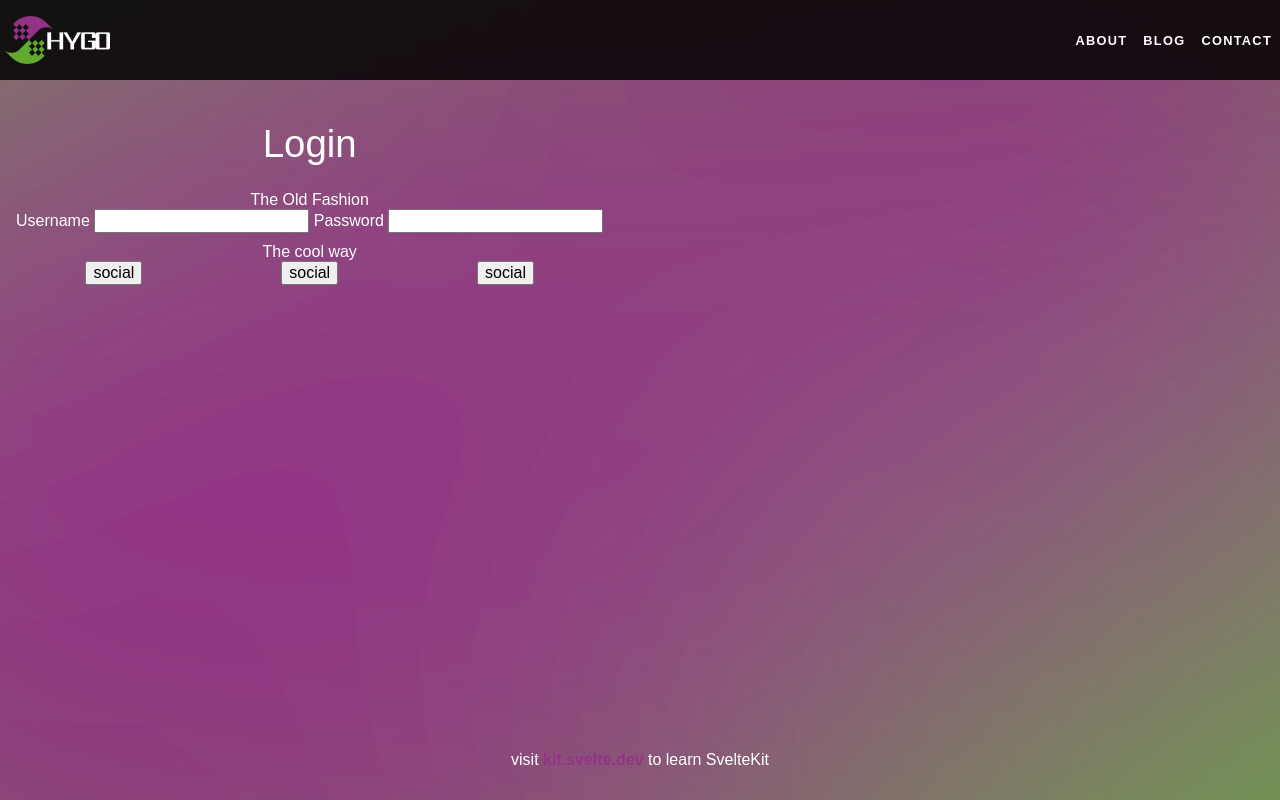
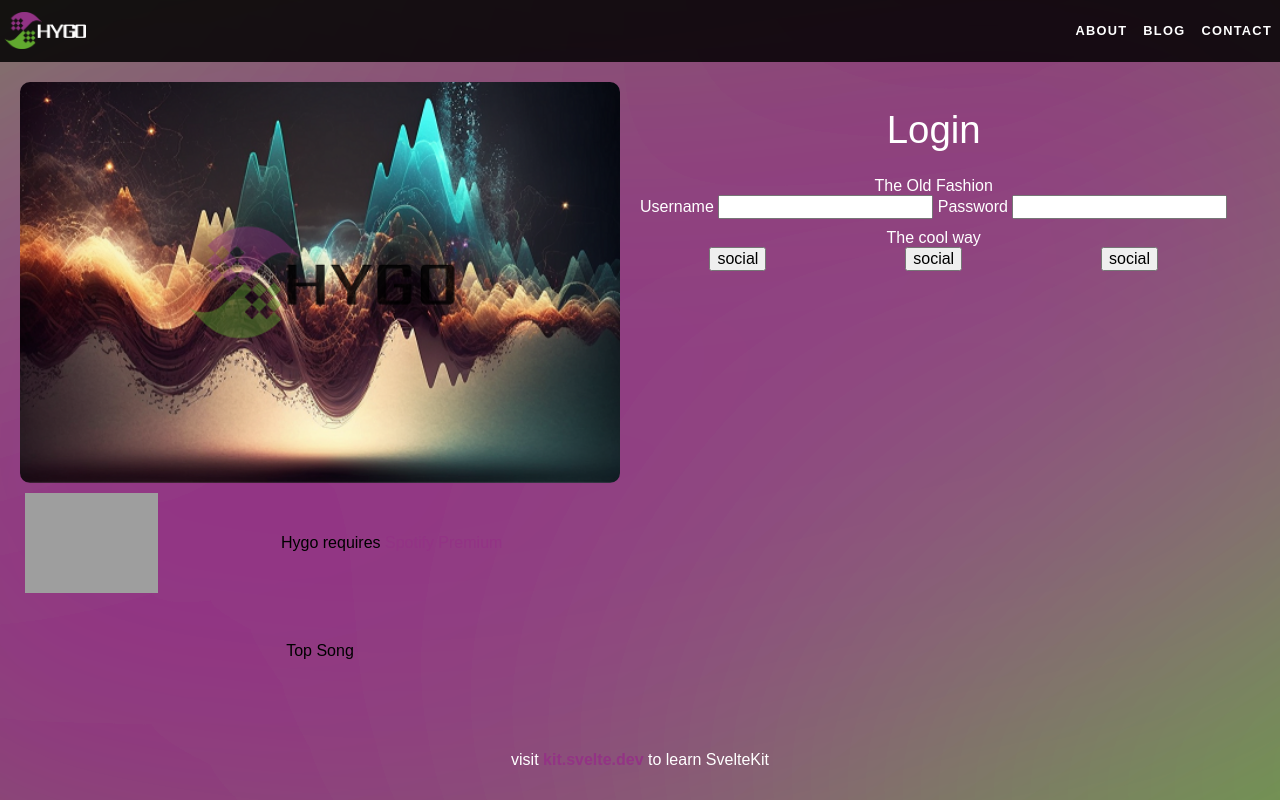
Before and after one commit to huncholane/hygo, a SvelteKit app in the folder frontend/: page /user/login in a window 1280 px wide. Built offline with nearby package versions, Linux system fonts and the light colour scheme; grey boxes are pictures that could not be loaded.

Commit message:
login page starting to look cool

```diff
--- a/frontend/src/routes/+layout.svelte
+++ b/frontend/src/routes/+layout.svelte
@@ -25,14 +25,9 @@
   }
 
   main {
-    flex: 1;
     display: flex;
-    padding: 1rem;
-    width: 100%;
     height: 100%;
-    margin: 0 auto;
-    box-sizing: border-box;
-    overflow: auto;
+    padding: 20px;
   }
 
   footer {
--- a/frontend/src/routes/user/login/+page.svelte
+++ b/frontend/src/routes/user/login/+page.svelte
@@ -2,4 +2,65 @@
   import Login from "./Login.svelte";
 </script>
 
+<div class="left">
+  <img class="soundwaves" src="/brand/reduced/soundwaves.png" alt="" />
+  <div class="info-container">
+    <a href="https://www.spotify.com/us/premium/">
+      <img
+        class="premium-required"
+        src="https://gamecardsdirect.com/content/image/00_alle-logos/handleidingen%20logos/spotify-premium-logo-klein.png"
+        alt="Premium Required"
+      />
+    </a>
+    <div class="info">
+      Hygo requires <a href="https://www.spotify.com/us/premium/"
+        >Spotify Premium</a
+      >
+    </div>
+  </div>
+  <div class="top-song-container">
+    <div class="top-song">Top Song</div>
+  </div>
+</div>
 <Login />
+
+<style>
+  .info-container {
+    background-color: var(--background-card);
+    margin: 10px 0 0 0;
+    bottom: 0;
+    border-radius: 10px;
+    height: 100px;
+    display: flex;
+  }
+  .top-song-container {
+    background-color: var(--background-card);
+    margin: 10px 0 0 0;
+    bottom: 0;
+    border-radius: 10px;
+    height: 100%;
+    display: flex;
+  }
+  .top-song {
+    margin: auto;
+    color: black;
+  }
+  .info {
+    margin: auto;
+    color: black;
+  }
+  .premium-required {
+    color: red;
+    margin: auto 5px;
+    height: 100px;
+  }
+  .left {
+    padding: 0 20px 0 0;
+    display: flex;
+    flex-direction: column;
+  }
+  .soundwaves {
+    min-width: 600px;
+    border-radius: 10px;
+  }
+</style>
--- a/frontend/src/routes/user/styles.css
+++ b/frontend/src/routes/user/styles.css
@@ -1,3 +1,6 @@
+:root {
+  --background-card: #ffffff83;
+}
 button {
   border: none;
   border-radius: 100%;
@@ -6,13 +9,11 @@ button {
 }
 .card {
   color: #000000;
-  padding: 10px;
   width: 100%;
-  height: 100%-130px;
-  background: #ffffff83;
+  height: 100%;
+  background-color: var(--background-card);
   border-radius: 10px;
-  box-shadow: 0 0 10px rgba(0, 0, 0, 0.1);
-  margin: 30px 5px;
+  box-shadow: 0 0px 10px rgba(0, 0, 0, 0.1);
 }
 input {
   width: 100%;
```
Also changed, not shown: frontend/static/brand/reduced/soundwaves.png (renamed from frontend/static/brand/reduced/orange-blue-soundwaves.png).
